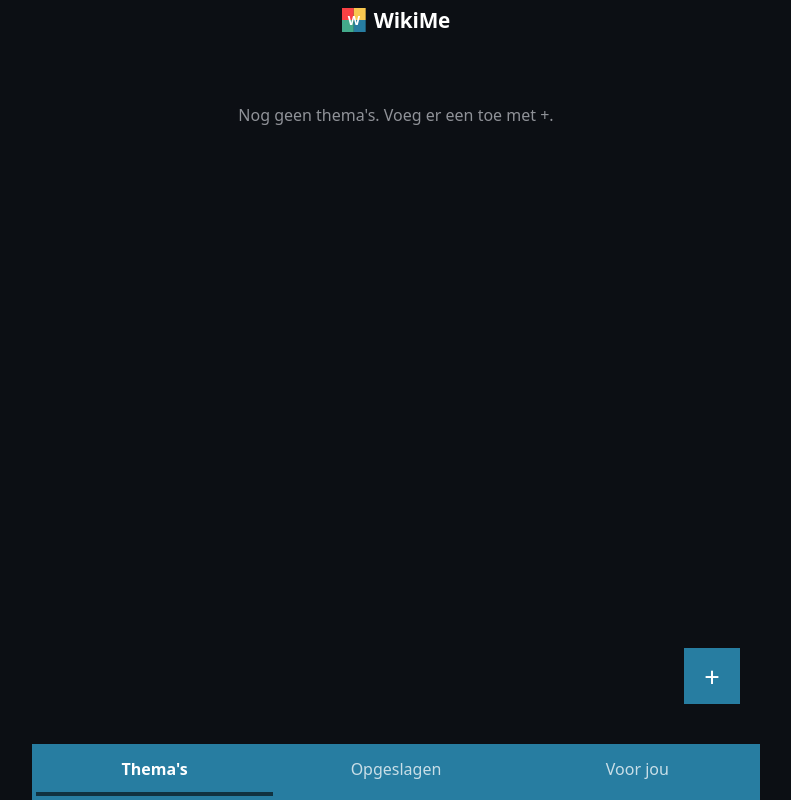
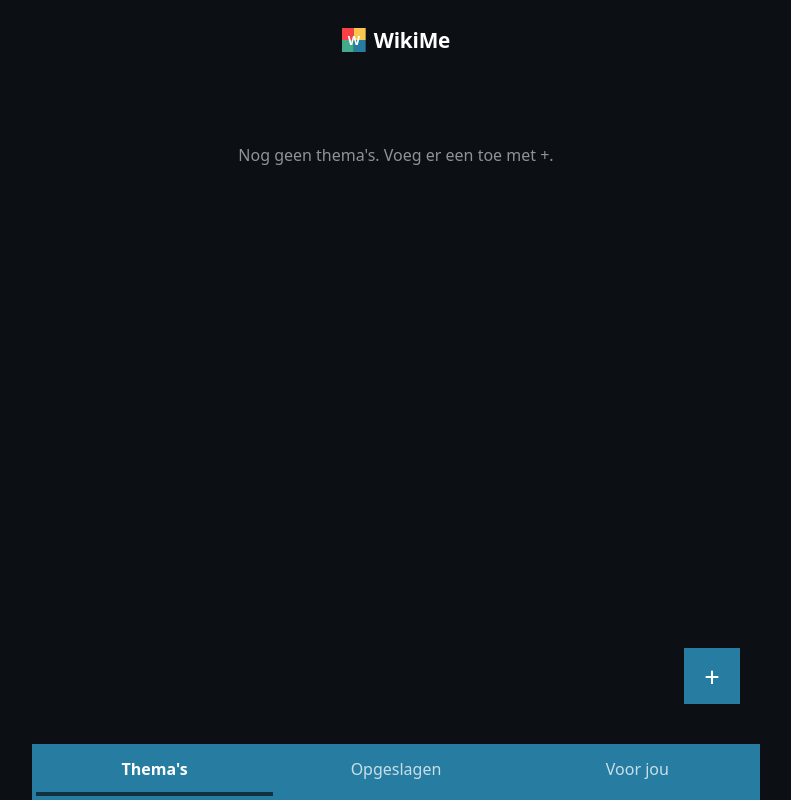
Before and after one commit to randelldb/wikiMe, a React (Vite) app: page / in a window 1280 px wide. Shown: the whole page, without its empty margins (244-1035 px from the left). Built offline with nearby package versions, Linux system fonts and the light colour scheme.

Commit message:
App bar: 40px padding, zero gap
Generated by Mistral Vibe.
Co-Authored-By: Mistral Vibe <vibe@mistral.ai>

```diff
--- a/src/index.css
+++ b/src/index.css
@@ -48,8 +48,8 @@ body {
   display: flex;
   align-items: center;
   justify-content: space-between;
-  gap: 12px;
-  padding: 20px 16px;
+  gap: 0;
+  padding: 40px 16px;
   background: var(--bg);
   color: var(--white);
 }
```
